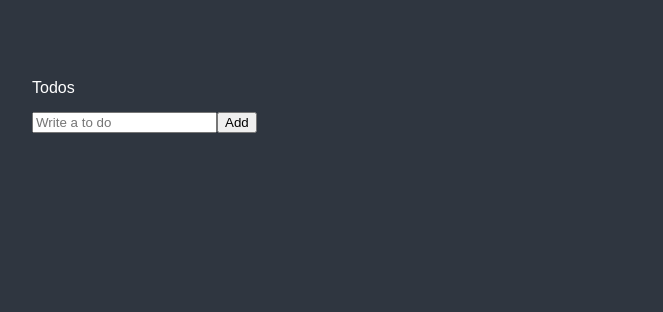
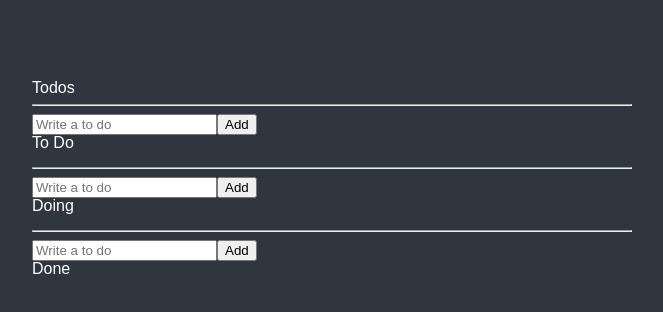
Before and after one commit to mhyoo88/react-masterclass, a React (Create React App) app: page / in a window 1280 px wide. Shown: the top 312 px of the page, without its empty margins (308-971 px from the left). Built offline with nearby package versions, Linux system fonts and the light colour scheme.

Commit message:
recoil - selector 사용하기 기본 1

```diff
--- a/src/atoms.tsx
+++ b/src/atoms.tsx
@@ -1,4 +1,4 @@
-import { atom } from "recoil";
+import { atom, selector } from "recoil";
 
 export interface IToDo {
   text: string;
@@ -10,3 +10,15 @@ export const toDoState = atom<IToDo[]>({
   key: "toDo",
   default: [],
 });
+
+export const toDoSelector = selector({
+  key: "toDoSelector",
+  get: ({ get }) => {
+    const toDos = get(toDoState); //atom 이 변하면 selector 도 변한다.
+    return [
+      toDos.filter((toDo) => toDo.category === "TO_DO"),
+      toDos.filter((toDo) => toDo.category === "DOING"),
+      toDos.filter((toDo) => toDo.category === "DONE"),
+    ];
+  },
+});
--- a/src/components/TodoList.tsx
+++ b/src/components/TodoList.tsx
@@ -1,5 +1,5 @@
 import { useRecoilValue } from "recoil";
-import { toDoState } from "../atoms";
+import { toDoSelector, toDoState } from "../atoms";
 import CreacteToDo from "./CreateToDo";
 import ToDo from "./ToDo";
 import styled from "styled-components";
@@ -19,17 +19,37 @@ const TodoListUl = styled.ul`
 `;
 
 function TodoList() {
-  const toDos = useRecoilValue(toDoState); // value와  modifier 함수를 반환.
-  // console.log(toDos);
+  const [toDo, doing, done] = useRecoilValue(toDoSelector);
+
   return (
     <div>
       <h1>Todos</h1>
-      <br />
+
+      <hr />
       <CreacteToDo />
+      <h2>To Do</h2>
       <TodoListUl>
         {/* {toDos.map((toDo) => <ToDo text={toDo.category} category={toDo.category} id={toDo.id}/>)} */}
-        {toDos.map((toDo) => (
+        {toDo.map((toDo) => (
           <ToDo key={toDo.id} {...toDo} /> //toDos 배열의 toDo 원소 하나하나가 ToDo 컴포넌트에 필요한 props 와 같은 모양이기 떄문에
+        ))}
+      </TodoListUl>
+
+      <hr />
+      <CreacteToDo />
+      <h2>Doing</h2>
+      <TodoListUl>
+        {doing.map((toDo) => (
+          <ToDo key={toDo.id} {...toDo} />
+        ))}
+      </TodoListUl>
+
+      <hr />
+      <CreacteToDo />
+      <h2>Done</h2>
+      <TodoListUl>
+        {done.map((toDo) => (
+          <ToDo key={toDo.id} {...toDo} />
         ))}
       </TodoListUl>
     </div>
```
